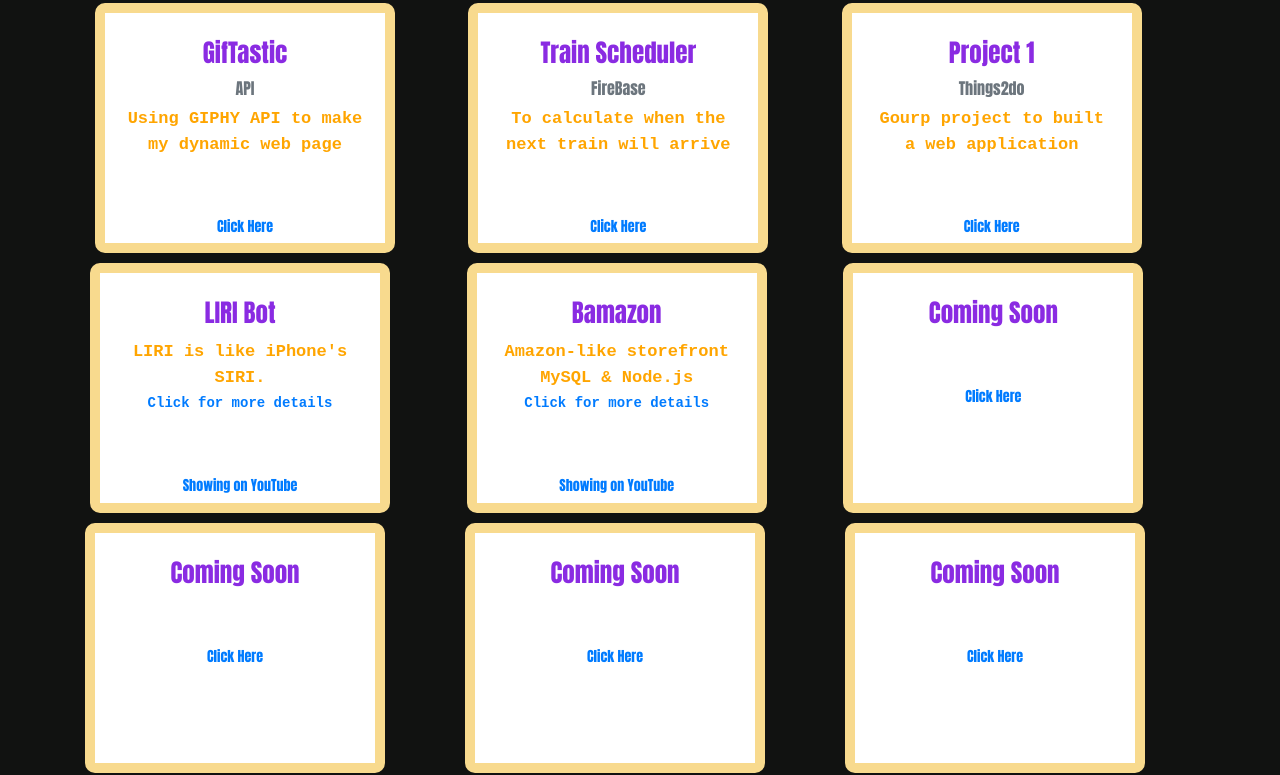
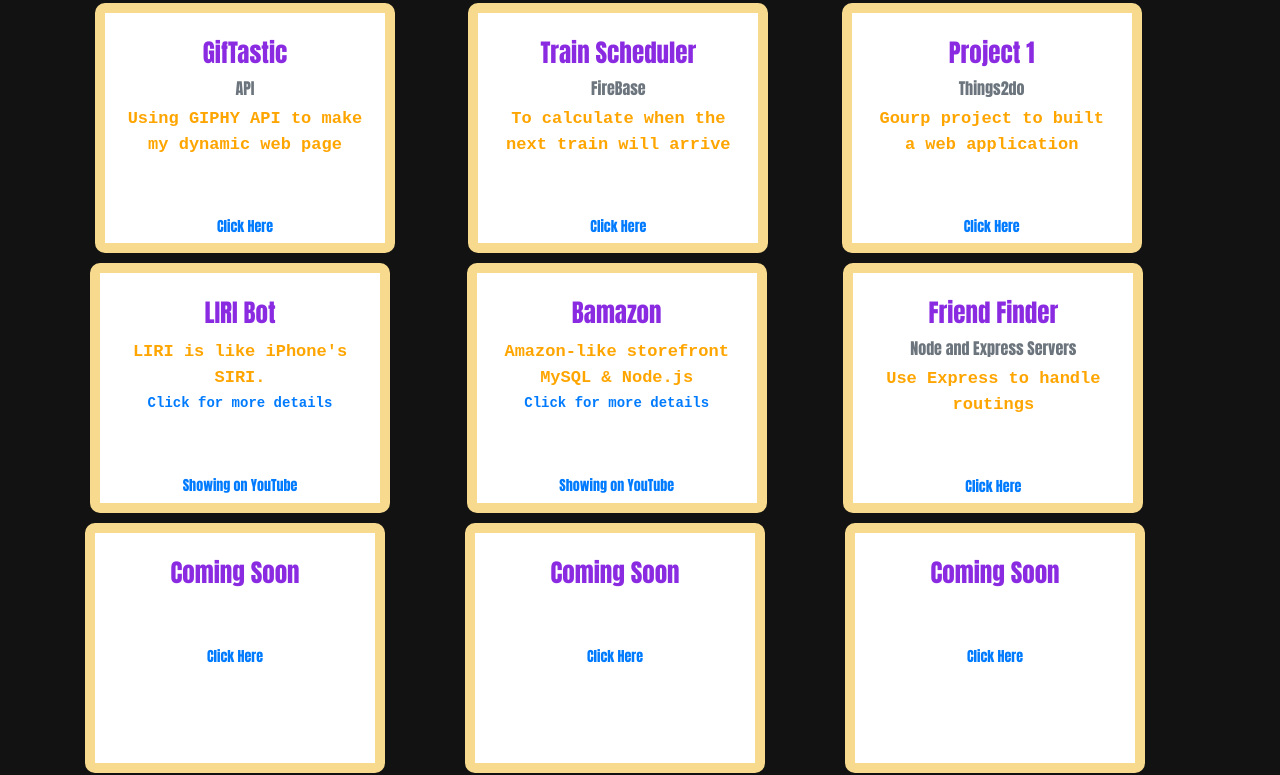
Before and after one commit to vlaw1217/Updated-Portfolio, a plain HTML site: page html/myPortfolio.html in a window 1280 px wide. Shown: the part 991-1766 px from the top of the page. Drawn offline with nearby package versions, Linux system fonts and the light colour scheme.

Commit message:
friendFinder added in portfolio page

```diff
--- a/html/myPortfolio.html
+++ b/html/myPortfolio.html
@@ -136,7 +136,7 @@
                                         </a>
                                     </p>
                                     <a href="https://youtu.be/VQ8qZKWKajY" class="card-link">Showing on YouTube
-                                        </a>
+                                    </a>
 
                                 </div>
                             </div>
@@ -162,14 +162,22 @@
                         <div class="col-md-4">
                             <div class="card" style="width: 300px; height:250px;">
                                 <div class="card-body">
-                                    <h5 class="card-title">Coming Soon</h5>
-                                    <h6 class="card-subtitle mb-2 text-muted"></h6>
+                                    <h5 class="card-title">Friend Finder</h5>
+                                    <h6 class="card-subtitle mb-2 text-muted">Node and Express Servers</h6>
                                     <p class="card-text">
-
+                                    Use Express to handle routings
 
                                     </p>
-                                    <a href="#" class="card-link">Click
-                                        Here</a>
+                                    <a href="https://hidden-headland-27691.herokuapp.com/" class="card-link">Click Here</a>
+
+                                    <!--<h5 class="card-title">Friend Finder</h5><br>
+                                    <h6 class="card-subtitle mb-2 text-muted">Node and Express Servers</h6>
+                                    <p class="card-text">
+                                        Use Express to handle routings
+
+                                    </p>
+                                    <a href="https://hidden-headland-27691.herokuapp.com/" class="card-link">Click
+                                        Here</a>-->
 
                                 </div>
                             </div>
```
